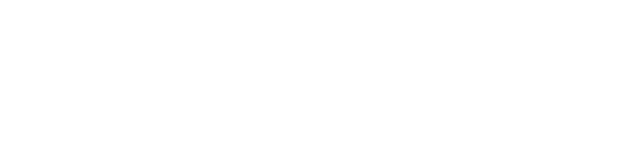
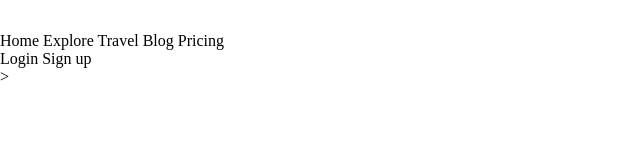
Before and after one commit to a9nna/202301-w1chwe-ana-coronel-dani-setien, a website built with Parcel: page src/index.html in a window 1280 px wide. Shown: the whole page, without its empty margins (0-640 px from the left). Built offline with nearby package versions, Linux system fonts and the light colour scheme.

Commit message:
Add navigation bar

```diff
--- a/src/index.html
+++ b/src/index.html
@@ -13,6 +13,17 @@
 <body>
   <header>
     <img src="./img/hero section/Logo.svg" alt="Travelian main logo">
+    <nav>
+      <a href="#">Home</a>
+      <a href="#">Explore</a>
+      <a href="#">Travel</a>
+      <a href="#">Blog</a>
+      <a href="#">Pricing</a>
+      <div>
+        <a href="#">Login</a>
+        <a href="#">Sign up</a>
+      </div>>
+    </nav>
 
   </header>
 
```
